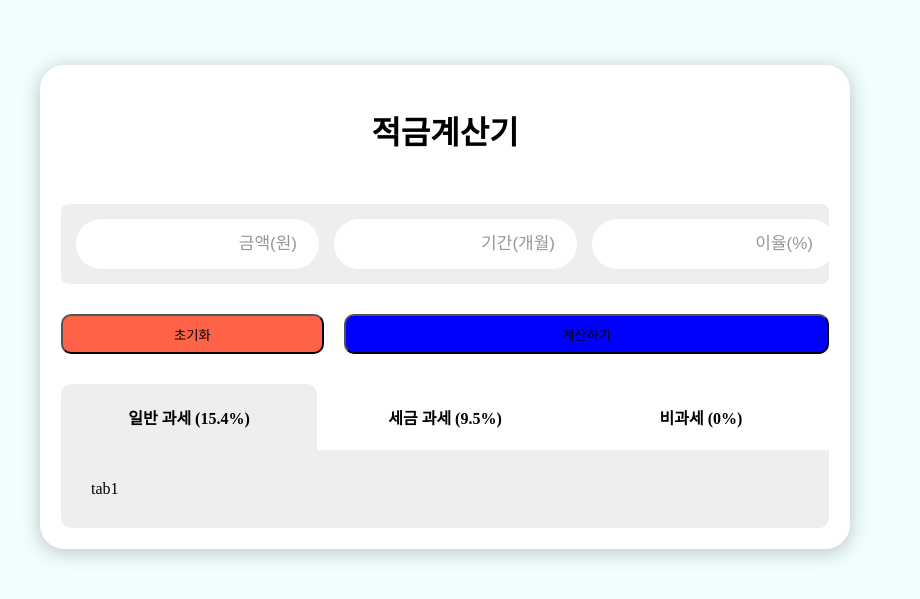
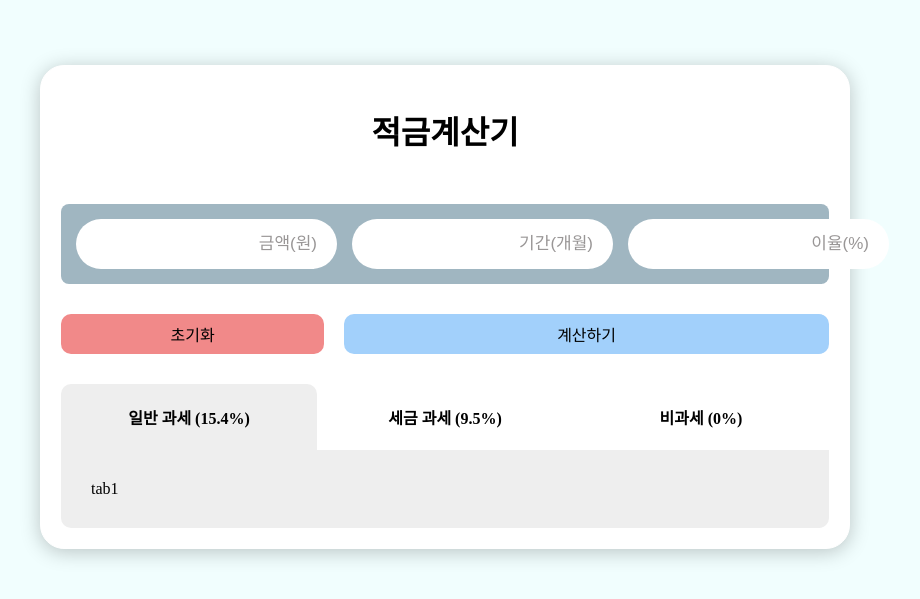
Before and after one commit to leejw951208/savings-calculator, a React (Vite) app: page / in a window 1280 px wide. Shown: the part 101-700 px from the top of the page, without its empty margins (195-1115 px from the left). Built offline with nearby package versions, Linux system fonts and the light colour scheme.

Commit message:
입력값 체크

```diff
--- a/src/components/Button.jsx
+++ b/src/components/Button.jsx
@@ -2,14 +2,21 @@ import { styled } from "styled-components";
 
 const StyledButton = styled.button`
   background-color: ${(props) =>
-    props.name === "계산하기" ? "blue" : "tomato"};
-  flex-grow: ${(props) => props.flexGrow};
+    props.$name === "계산하기" ? "#a2d0fb" : "#f18989"};
+  flex-grow: ${(props) => props.$flexGrow};
   border-radius: 10px;
+  border: none;
+  cursor: pointer;
+  font-size: 16px;
+  &:hover {
+    background-color: ${(props) =>
+      props.$name === "계산하기" ? "#7db2e3" : "#dd7070"};
+  }
 `;
 
 export default function Button({ name, flexGrow }) {
   return (
-    <StyledButton name={name} flexGrow={flexGrow}>
+    <StyledButton $name={name} $flexGrow={flexGrow}>
       {name}
     </StyledButton>
   );
--- a/src/components/Input.jsx
+++ b/src/components/Input.jsx
@@ -1,23 +1,23 @@
-import { useRef, useState } from "react";
+import { forwardRef, useRef, useState } from "react";
 import { styled } from "styled-components";
-import useDebounce from "../hooks/useDebounce";
 
 const StyledInput = styled.input`
   border: none;
   flex: 1;
   border-radius: 2rem;
-  padding-left: 20px;
+  padding: 20px;
   font-size: 17px;
   &::placeholder {
     color: #999696;
     text-align: right;
     font-size: 17px;
-    margin-right: 20px;
   }
 `;
 
-export default function Input({ placeholder, onChange, value }) {
+const Input = ({ placeholder, value, onChange }) => {
   return (
-    <StyledInput value={value} onChange={onChange} placeholder={placeholder} />
+    <StyledInput placeholder={placeholder} value={value} onChange={onChange} />
   );
-}
+};
+
+export default Input;
--- a/src/components/SavingsItem.jsx
+++ b/src/components/SavingsItem.jsx
@@ -1,6 +1,5 @@
 import { styled } from "styled-components";
 import Input from "./Input";
-import { useRef } from "react";
 
 const StyledArticle = styled.article`
   display: flex;
@@ -9,10 +8,12 @@ const StyledArticle = styled.article`
   flex: 1;
 `;
 
-export default function SavingsItem({ placeholder, onChange, value }) {
+const SavingsItem = ({ placeholder, value, onChange }) => {
   return (
     <StyledArticle>
-      <Input placeholder={placeholder} onChange={onChange} value={value} />
+      <Input placeholder={placeholder} value={value} onChange={onChange} />
     </StyledArticle>
   );
-}
+};
+
+export default SavingsItem;
--- a/src/components/SavingsItems.jsx
+++ b/src/components/SavingsItems.jsx
@@ -6,7 +6,7 @@ import Button from "./Button";
 import Buttons from "./Buttons";
 
 const Items = styled.section`
-  background-color: #eeeeee;
+  background-color: #a0b6c1;
   border-radius: 0.5rem;
   padding: 15px;
   display: flex;
@@ -14,33 +14,55 @@ const Items = styled.section`
   justify-content: space-between;
 `;
 
+const inputValidate = (title, value) => {
+  if (title === "interest") {
+    return value
+      .replace(/[^0-9.]/g, "")
+      .split(".")
+      .slice(0, 2)
+      .join(".");
+  } else {
+    return value.replace(/[^0-9]/g, "");
+  }
+};
+
 export default function SavingsItems() {
-  const [inputValue, setInputValue] = useState("");
+  const [inputValue, setInputValue] = useState({
+    money: "",
+    period: "",
+    interest: "",
+  });
 
-  const handleChange = (e) => {
-    setInputValue(e.target.value);
-    console.log(inputValue);
+  const handleChange = (inputTitle, e) => {
+    setInputValue((prev) => {
+      return {
+        ...prev,
+        [inputTitle]: inputValidate(inputTitle, e.target.value),
+      };
+    });
   };
-
-  // useDebounce(
-  //   () => {
-  //     setFieldIndex((prev) => prev + 1);
-  //     setFields((prev) => {
-  //       const addField = FIELDS[fieldIndex];
-  //       FIELDS.slice(fieldIndex);
-  //       return [...prev, addField];
-  //     });
-  //   },
-  //   inputValue,
-  //   300
-  // );
 
   return (
     <>
-      <Items onChange={handleChange} value={inputValue}>
-        <SavingsItem key="금액" placeholder="금액(원)" />
-        <SavingsItem key="기간" placeholder="기간(개월)" />
-        <SavingsItem key="이율" placeholder="이율(%)" />
+      <Items>
+        <SavingsItem
+          key="금액"
+          placeholder="금액(원)"
+          value={inputValue.money}
+          onChange={(e) => handleChange("money", e)}
+        />
+        <SavingsItem
+          key="기간"
+          placeholder="기간(개월)"
+          value={inputValue.period}
+          onChange={(e) => handleChange("period", e)}
+        />
+        <SavingsItem
+          key="이율"
+          placeholder="이율(%)"
+          value={inputValue.interest}
+          onChange={(e) => handleChange("interest", e)}
+        />
       </Items>
       <Buttons>
         <Button name="초기화" flexGrow="1" />
```
